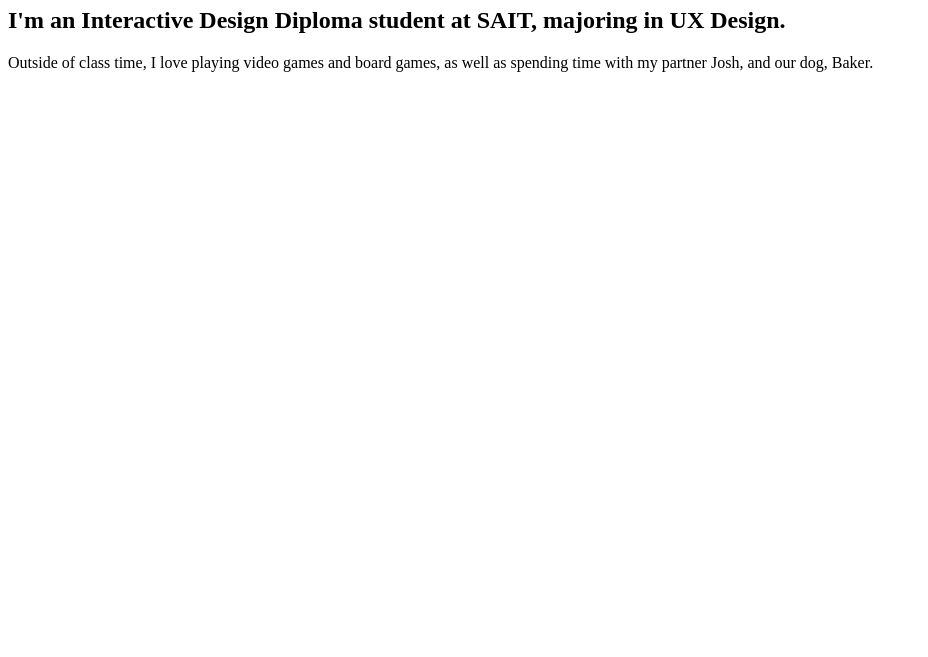
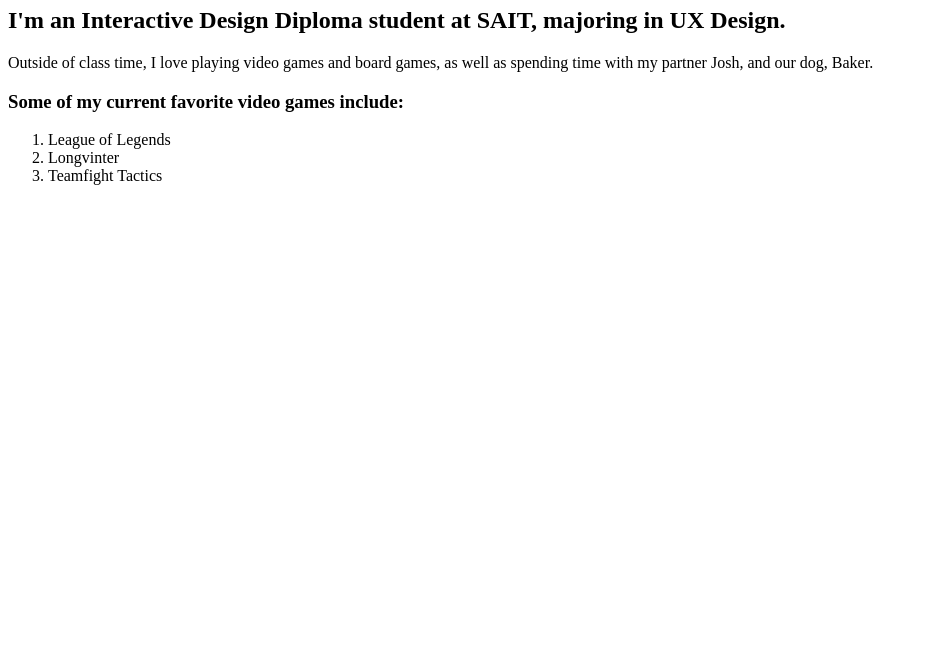
Before and after one commit to robynsait/Robyn-s-Website, a plain HTML site: page index.html in a window 1280 px wide. Shown: the part 143-800 px from the top of the page, without its empty margins (0-928 px from the left). Drawn offline with Linux system fonts and the light colour scheme.

Commit message:
Add section to Index

```diff
--- a/index.html
+++ b/index.html
@@ -17,5 +17,12 @@
      <h1>Hi, I'm Robyn.</h1>
      <h2>I'm an Interactive Design Diploma student at SAIT, majoring in UX Design.</h2>
      <p>Outside of class time, I love playing video games and board games, as well as spending time with my partner Josh, and our dog, Baker.</p>
+
+     <section><h3>Some of my current favorite video games include:</h3>
+     <ol>
+        <li>League of Legends</li>
+        <li>Longvinter</li>
+        <li>Teamfight Tactics</li>
+     </ol></section>
 </body>
 </html>
```
